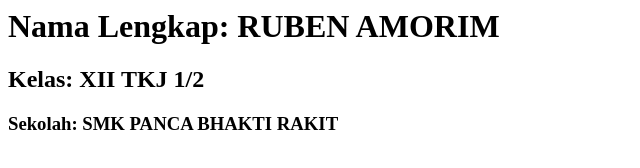
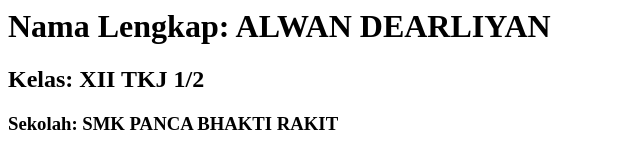
Before and after one commit to alwandrly/kk-2-alwan, a plain HTML site: page index.html in a window 1280 px wide. Shown: the whole page, without its empty margins (0-640 px from the left). Drawn offline with Linux system fonts and the light colour scheme.

Commit message:
Update index.html

```diff
--- a/index.html
+++ b/index.html
@@ -6,7 +6,7 @@
 <title>Profil Siswa</title>
 </head>
 <body>
-<h1>Nama Lengkap: RUBEN AMORIM</h1>
+<h1>Nama Lengkap: ALWAN DEARLIYAN</h1>
 <h2>Kelas: XII TKJ 1/2</h2>
 <h3>Sekolah: SMK PANCA BHAKTI RAKIT</h3>
 </body>
```
